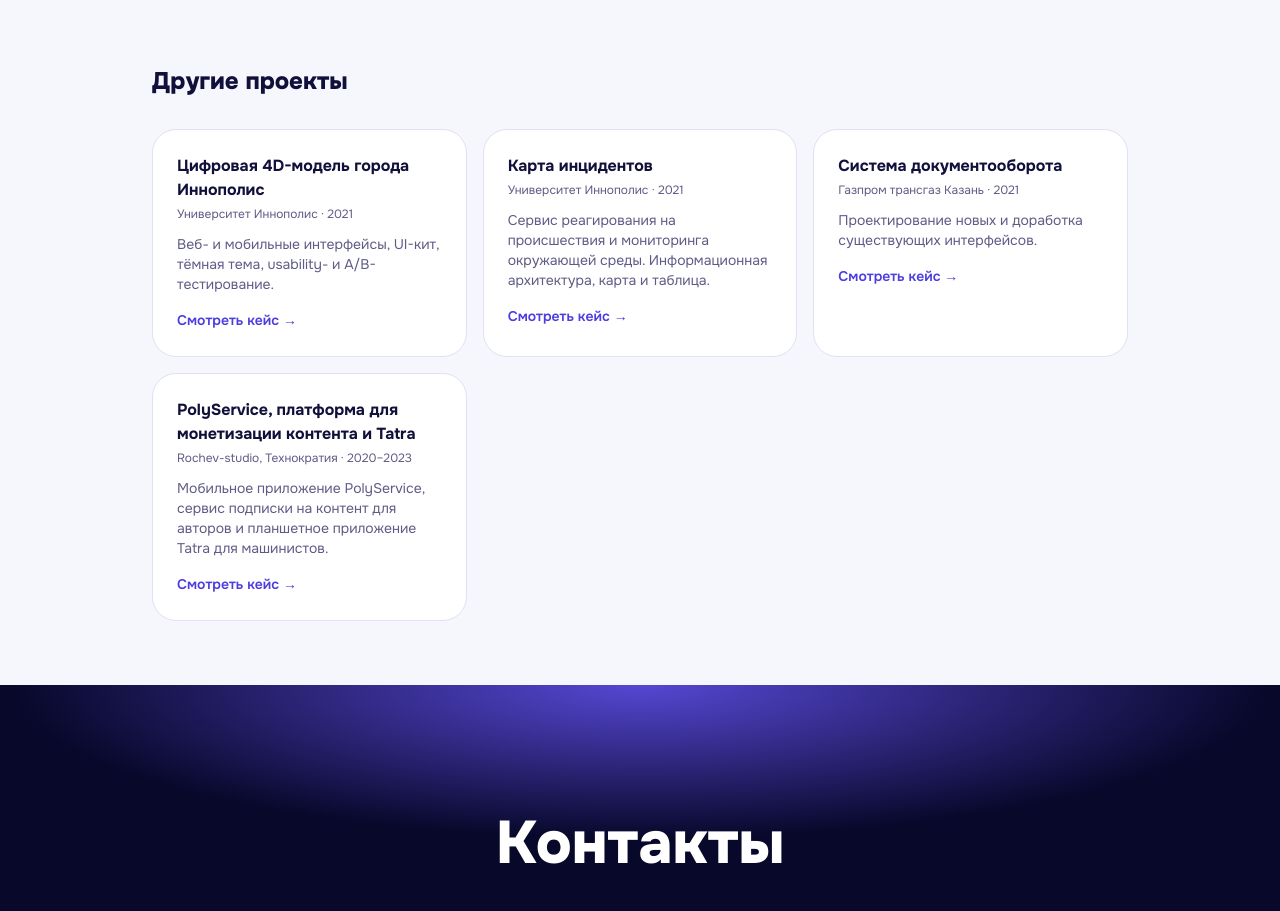
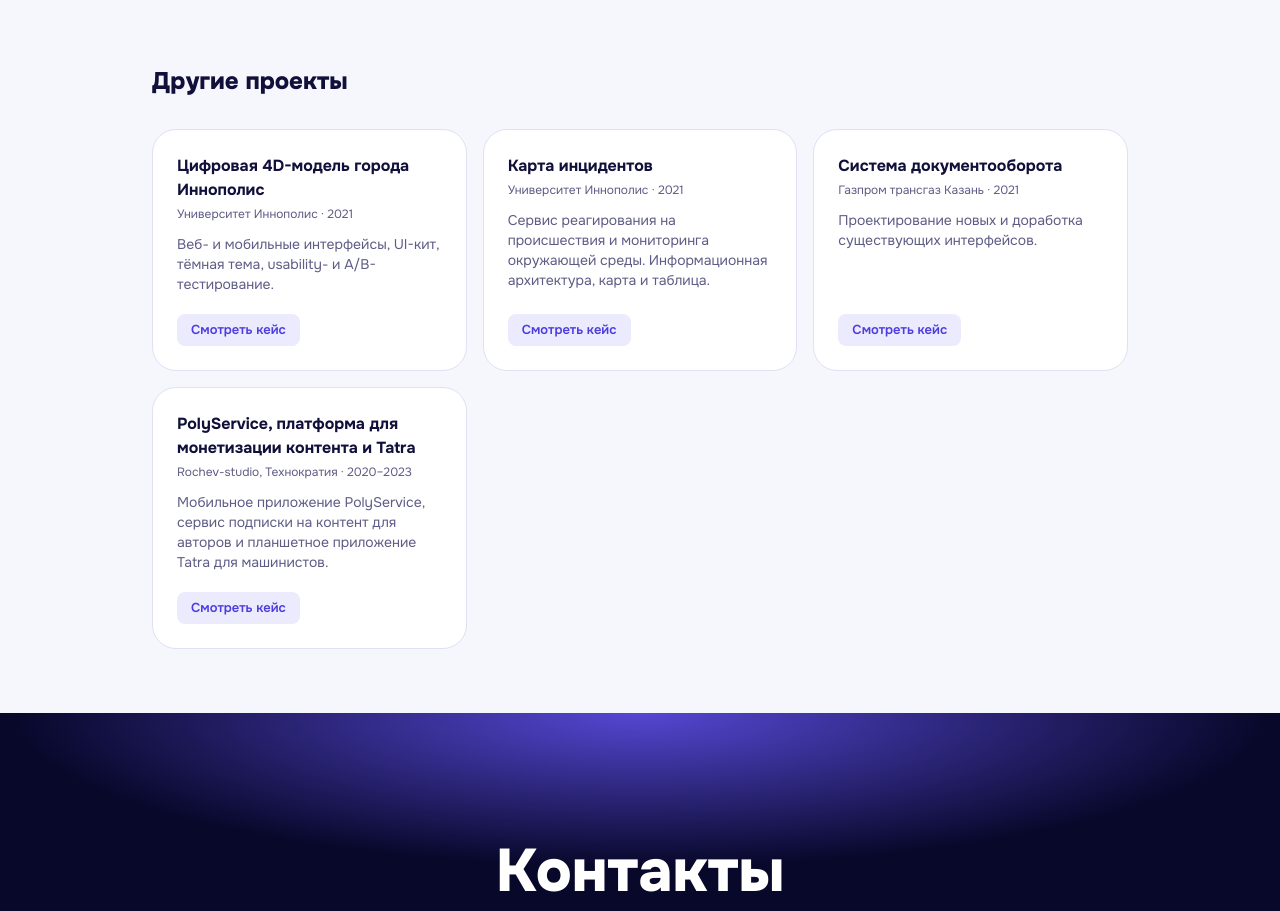
Before and after one commit to Nikitina-Kristina/portfolio, a React (Vite) app: page /#/ in a window 1280 px wide. Shown: the part 5040-5951 px from the top of the page. Built offline with nearby package versions, Linux system fonts and the light colour scheme.

Commit message:
Other projects: same button as Experience, aligned to card bottom
Co-Authored-By: Claude Sonnet 5.5 <noreply@anthropic.com>
Claude-Session: https://claude.ai/code/session_01DRJPMU6T7pz3YPBHNkdT9m

```diff
--- a/src/pages/Home.jsx
+++ b/src/pages/Home.jsx
@@ -113,11 +113,11 @@ export default function Home() {
           <div className="mt-8 grid gap-4 md:grid-cols-3">
             {others.map((o) => (
               o.slug ? (
-                <Link key={o.title} to={`/case/${o.slug}`} className="card block p-6 transition duration-300 ease-out hover:-translate-y-1 hover:border-iris/25 hover:shadow-xl hover:shadow-deep/10">
+                <Link key={o.title} to={`/case/${o.slug}`} className="card group flex h-full flex-col p-6 transition duration-300 ease-out hover:-translate-y-1 hover:border-iris/25 hover:shadow-xl hover:shadow-deep/10">
                   <h3 className="font-bold">{o.title}</h3>
                   <p className="mt-1 font-mono text-xs text-muted">{o.org}</p>
                   <p className="mt-3 text-sm text-muted">{o.text}</p>
-                  <span className="mt-4 inline-block text-sm font-semibold text-deep">Смотреть кейс →</span>
+                  <span className="mt-auto pt-5"><span className="btn btn-sm bg-mist text-deep transition group-hover:bg-deep group-hover:text-white">Смотреть кейс</span></span>
                 </Link>
               ) : (
                 <div key={o.title} className="card p-6">
```
